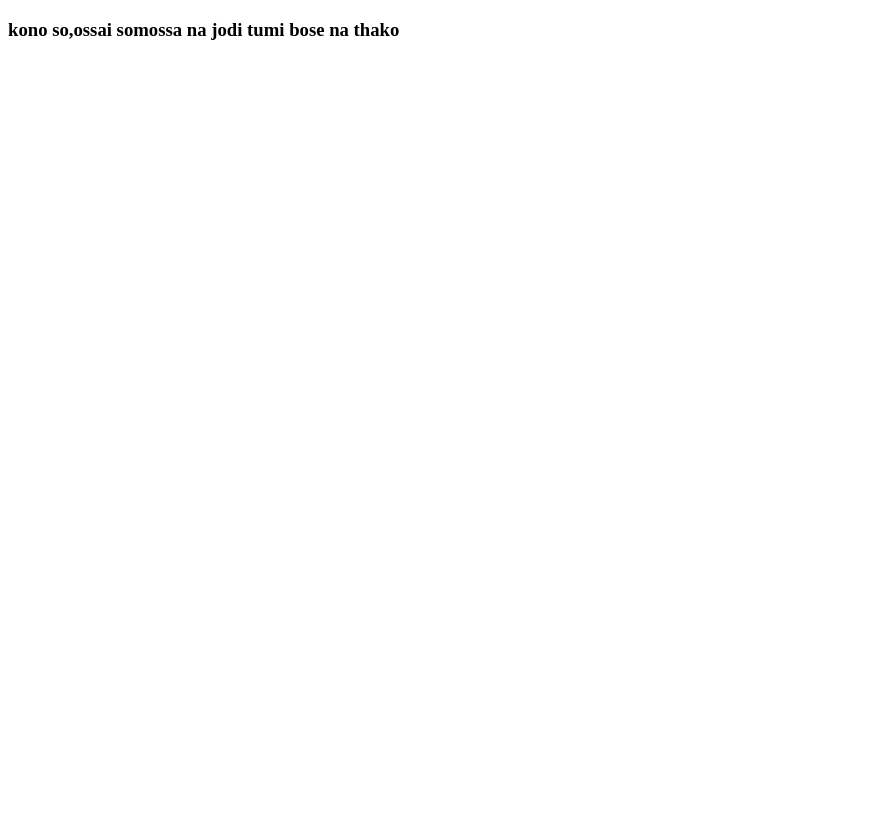
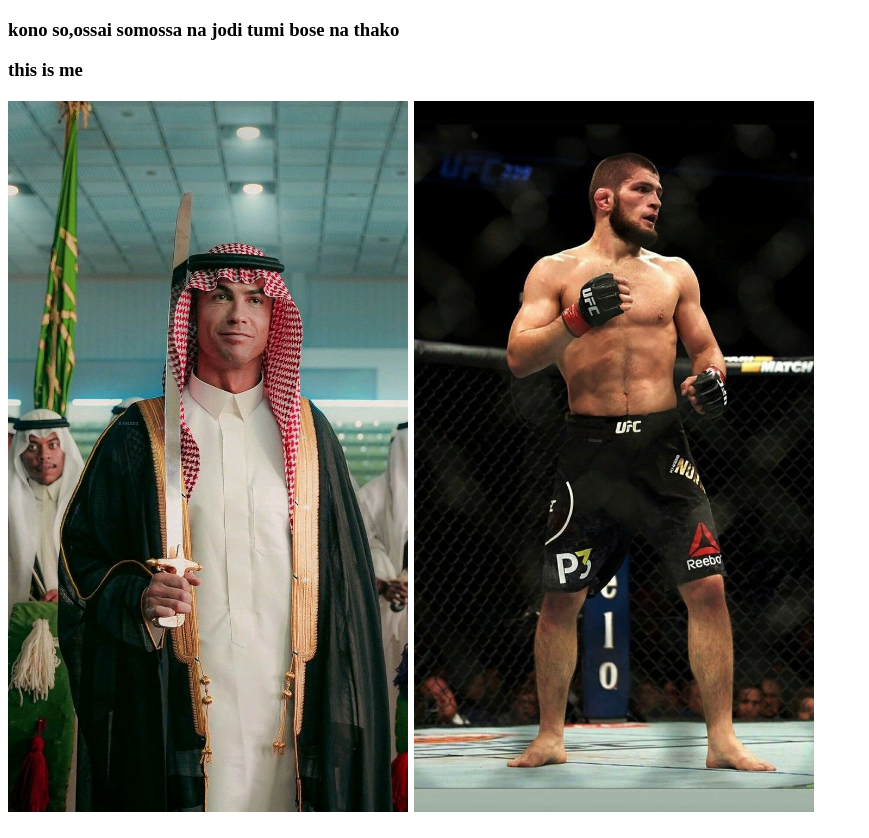
Before and after one commit to Shazzad005/problem-will-never-last, a plain HTML site: page index.html in a window 1280 px wide. Shown: the whole page, without its empty margins (0-869 px from the left). Before the commit the page ends 800 px from the top, so only its background shows below. Drawn offline with Linux system fonts and the light colour scheme.

Commit message:
ronaldo and khabib

```diff
--- a/index.html
+++ b/index.html
@@ -9,5 +9,12 @@
     <div>
         <h3>kono so,ossai somossa na jodi tumi bose na thako</h3>
     </div>
+    <div>
+        <h3>this is me</h3>
+        <h2>
+            <img width="400px" src="image/ronaldo.jpeg" alt="ronaldo">
+            <img width="400px" src="image/Khabib.jpeg" alt="khabib">
+        </h2>
+    </div>
 </body>
 </html>
```
Also changed, not shown: image/Khabib.jpeg (added), image/islam.jpeg (added), image/ronaldo.jpeg (added).
